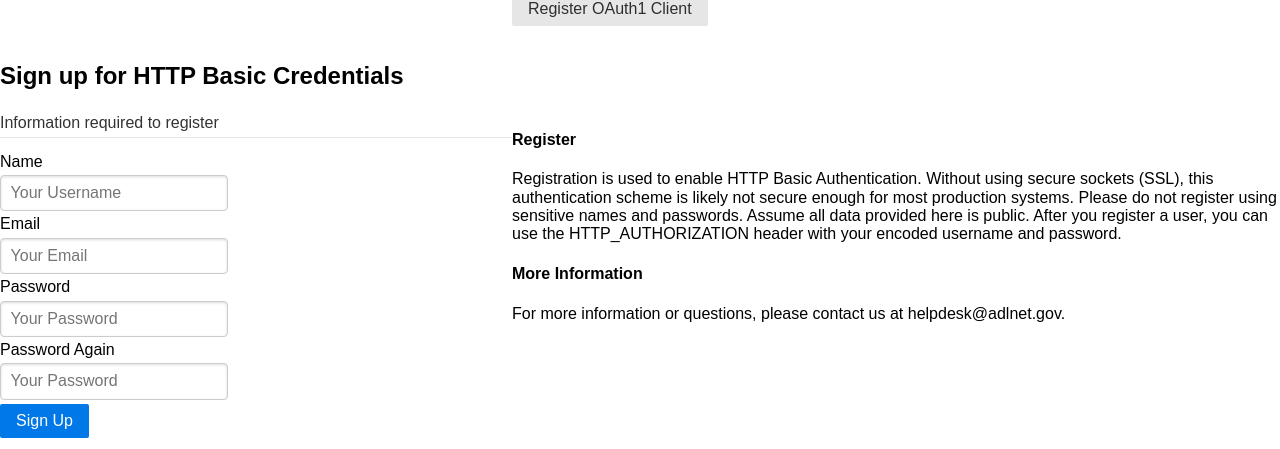
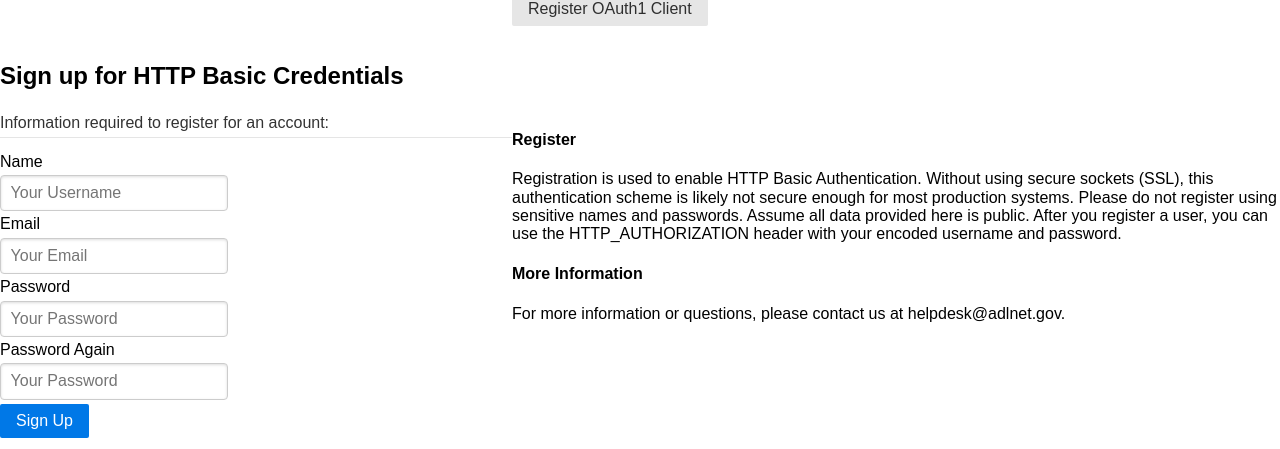
Before and after one commit to adlnet/ADL_LRS, a Django app: page / in a window 1280 px wide. Shown: the part 824-1273 px from the top of the page. Run offline with Django 3.2, Linux system fonts and the light colour scheme; data that the repository does not hold is empty; parts of the project's set-up code (start-up, migrations or seed data) failed here and were passed over; some libraries are stand-ins or nearby versions.

Commit message:
updated legend

```diff
--- a/adl_lrs/templates/home.html
+++ b/adl_lrs/templates/home.html
@@ -137,7 +137,7 @@
               <form class="pure-form pure-form-stacked" action="{% url 'register' %}" method="post">
                   {% csrf_token %}
                   <fieldset>
-                    <legend>Information required to register</legend>
+                    <legend>Information required to register for an account:</legend>
                       {% for field in form %}
                         <label for="{{ field.auto_id }}">{{ field.label }}</label>
                         {% if field.name == 'username' %}
```
